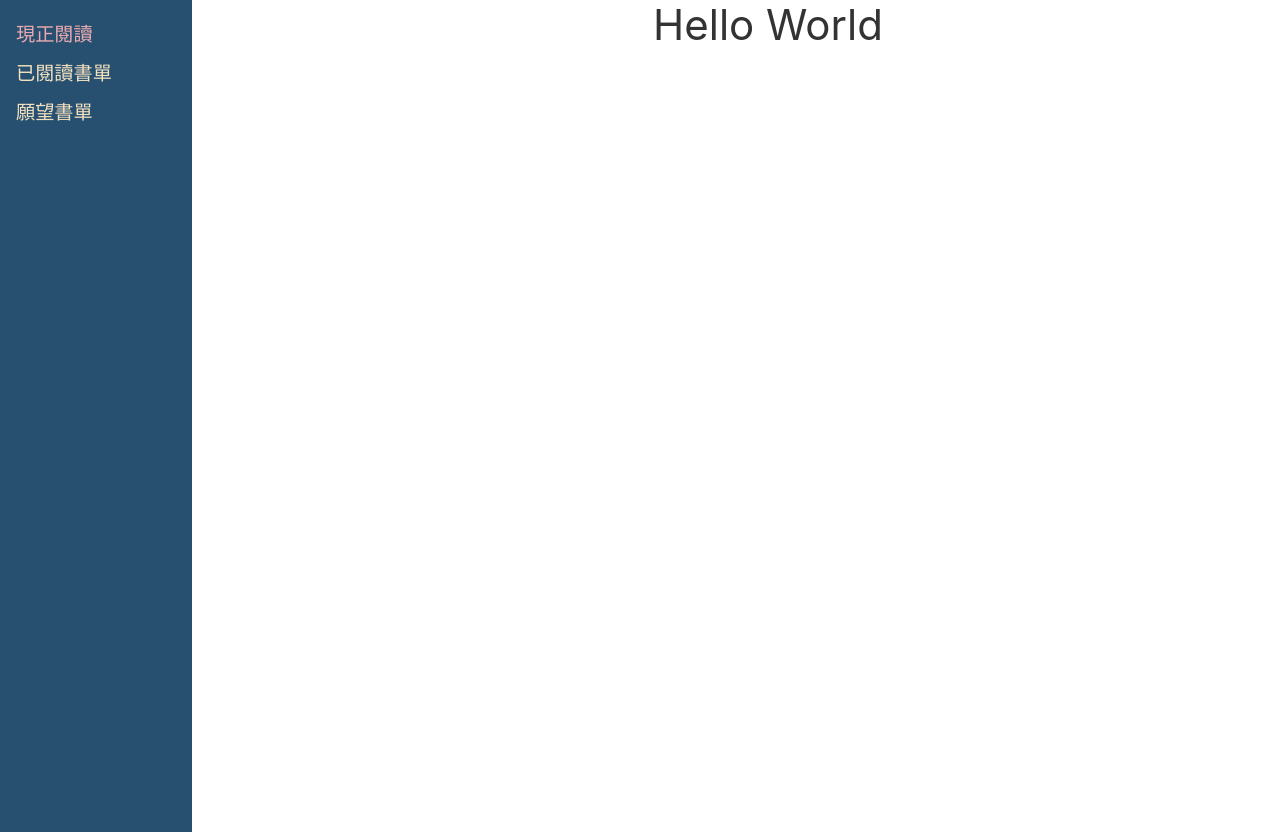
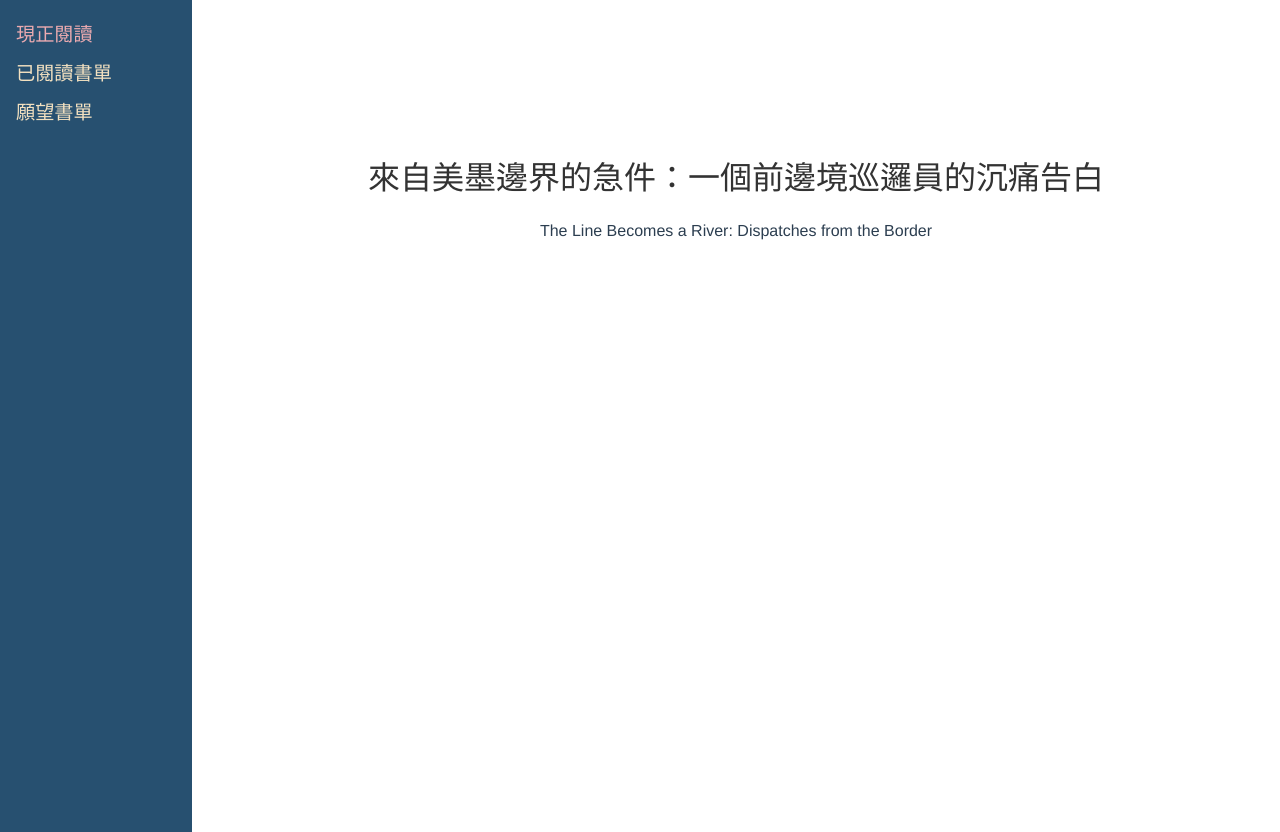
Before and after one commit to 12cassie34/ma-librairie, a Vue app: page /#/ in a window 1280 px wide. Built offline with nearby package versions, Linux system fonts and the light colour scheme.

Commit message:
Add scss mixin file

```diff
--- a/src/App.vue
+++ b/src/App.vue
@@ -42,7 +42,7 @@ export default {
 }
 
 .main-content {
-  width: 80%;
+  width: 85%;
   float: right;
 }
 </style>
--- /dev/null
+++ b/src/scss/index.scss
@@ -0,0 +1,2 @@
+@import './variables.scss';
+@import './maxin.scss';
--- /dev/null
+++ b/src/scss/maxin.scss
@@ -0,0 +1,4 @@
+@mixin up-down-margin {
+    margin-top: 0;
+    margin-bottom: 0;
+}
--- a/src/views/Home.vue
+++ b/src/views/Home.vue
@@ -1,14 +1,40 @@
 <template>
   <div class="home main-content">
-    <h1>Hello World</h1>
+    <div class="container">
+      <h2>{{ trans_name }}</h2>
+      <p>{{ name }}</p>
+    </div>
   </div>
 </template>
 
 <script>
+import { mapState } from 'vuex'
+
 export default {
   name: "Home",
-  mounted() {
+  computed: mapState({
+    // arrow functions can make the code very succinct!
+    name: state => state.currentReading.name,
+    trans_name: state => state.currentReading.trans_name,
+  }),
+  created() {
     this.$store.dispatch('currentReading/getData');
-  }
+  },
 };
 </script>
+
+<style lang="scss" scoped>
+.container {
+  display: flex;
+  justify-content: center;
+  align-items: center;
+  flex-direction: column;
+  height: 50vh;
+  h2 {
+    @include up-down-margin;
+  }
+  p {
+    margin-bottom: 0;
+  }
+}
+</style>
--- a/vue.config.js
+++ b/vue.config.js
@@ -2,7 +2,7 @@ module.exports = {
   css: {
     loaderOptions: {
       sass: {
-        additionalData: `@import "@/scss/variables.scss";`
+        additionalData: `@import "@/scss/index.scss";`,
       }
     }
   }
```
Also changed, not shown: static/currentReading.json (deleted, +0 -10 lines).
